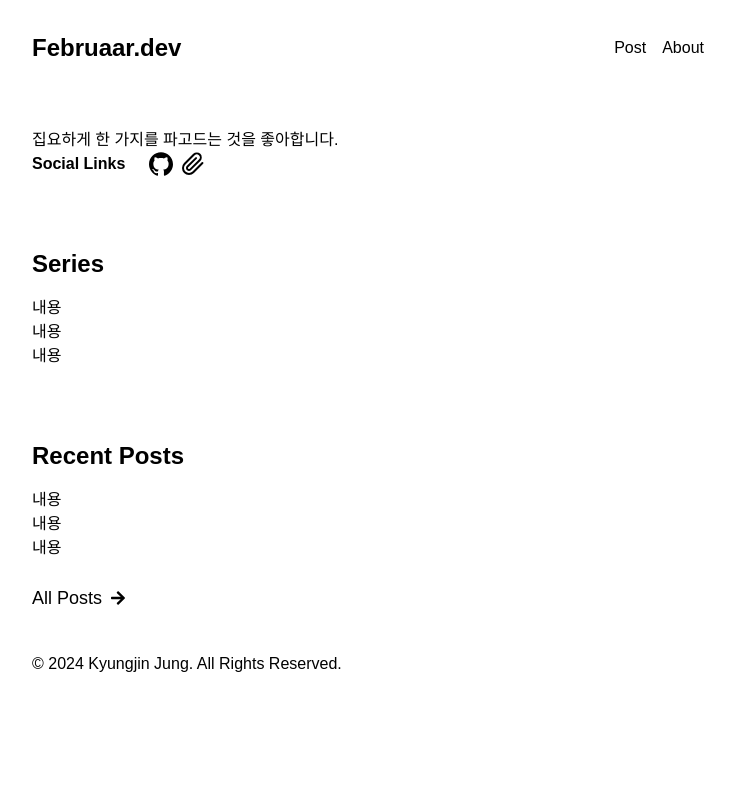
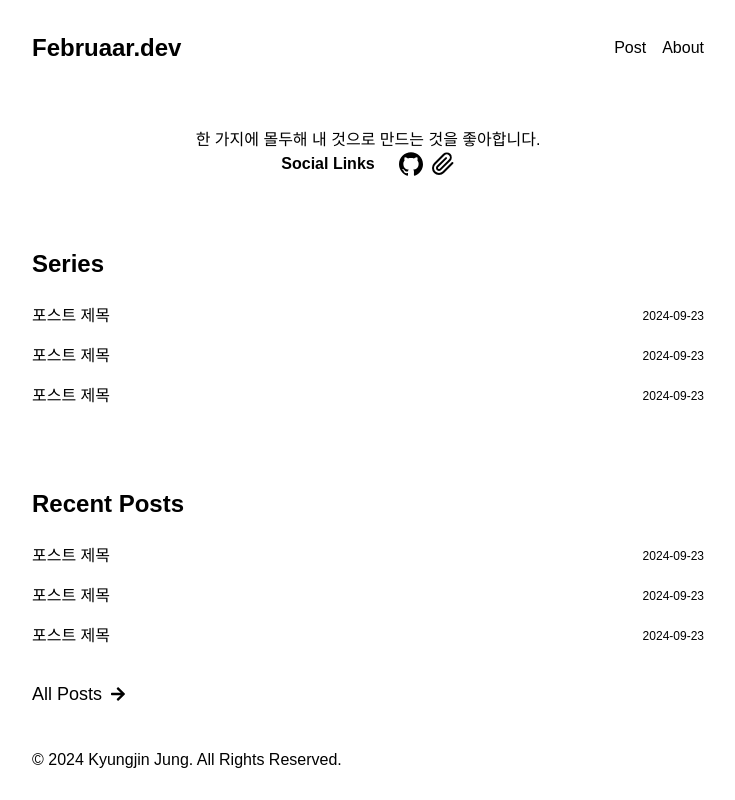
Before and after one commit to Februaar/februaar.dev, a Next.js app: page / in a window 1280 px wide. Shown: the whole page, without its empty margins (272-1007 px from the left). Built offline with nearby package versions, Linux system fonts and the light colour scheme.

Commit message:
feat: PostCard 컴포넌트 생성

```diff
--- a/src/app/page.tsx
+++ b/src/app/page.tsx
@@ -2,6 +2,8 @@ import Link from "next/link";
 import { SiGithub } from "react-icons/si";
 import { FaArrowRight } from "react-icons/fa";
 import { FiPaperclip } from "react-icons/fi";
+
+import PostCard from "../components/ui/PostCard";
 
 const GITHUB_LINK = "https://github.com/Februaar";
 const RESUME_LINK = "https://github.com/Februaar";
@@ -9,8 +11,8 @@ const RESUME_LINK = "https://github.com/Februaar";
 export default function Home() {
   return (
     <main className="flex flex-col">
-      <section className="flex flex-col pt-8 pb-6">
-        <p>집요하게 한 가지를 파고드는 것을 좋아합니다.</p>
+      <section className="flex flex-col items-center pt-8 pb-6">
+        <p>한 가지에 몰두해 내 것으로 만드는 것을 좋아합니다.</p>
         <div className="flex space-x-6">
           <p className="text-md font-semibold">Social Links</p>
           <div className="flex gap-2">
@@ -27,18 +29,18 @@ export default function Home() {
 
       <div className="flex flex-col pt-12 pb-6">
         <span className="text-2xl font-semibold pb-4 text-primary">Series</span>
-        <div>내용</div>
-        <div>내용</div>
-        <div>내용</div>
+        <PostCard />
+        <PostCard />
+        <PostCard />
       </div>
 
       <div className="flex flex-col pt-12 pb-6">
         <span className="text-2xl font-semibold pb-4 text-primary">
           Recent Posts
         </span>
-        <div>내용</div>
-        <div>내용</div>
-        <div>내용</div>
+        <PostCard />
+        <PostCard />
+        <PostCard />
       </div>
 
       <Link href={"/posts"}>
--- /dev/null
+++ b/src/components/ui/PostCard.tsx
@@ -0,0 +1,12 @@
+import Link from "next/link";
+
+export default function PostCard() {
+  return (
+    <Link href={"/posts"}>
+      <div className="flex items-center justify-between py-2">
+        <div className="text-md hover:underline hover:decoration-primary">포스트 제목</div>
+        <span className="text-xs flex-shrink-0">2024-09-23</span>
+      </div>
+    </Link>
+  );
+}
```
